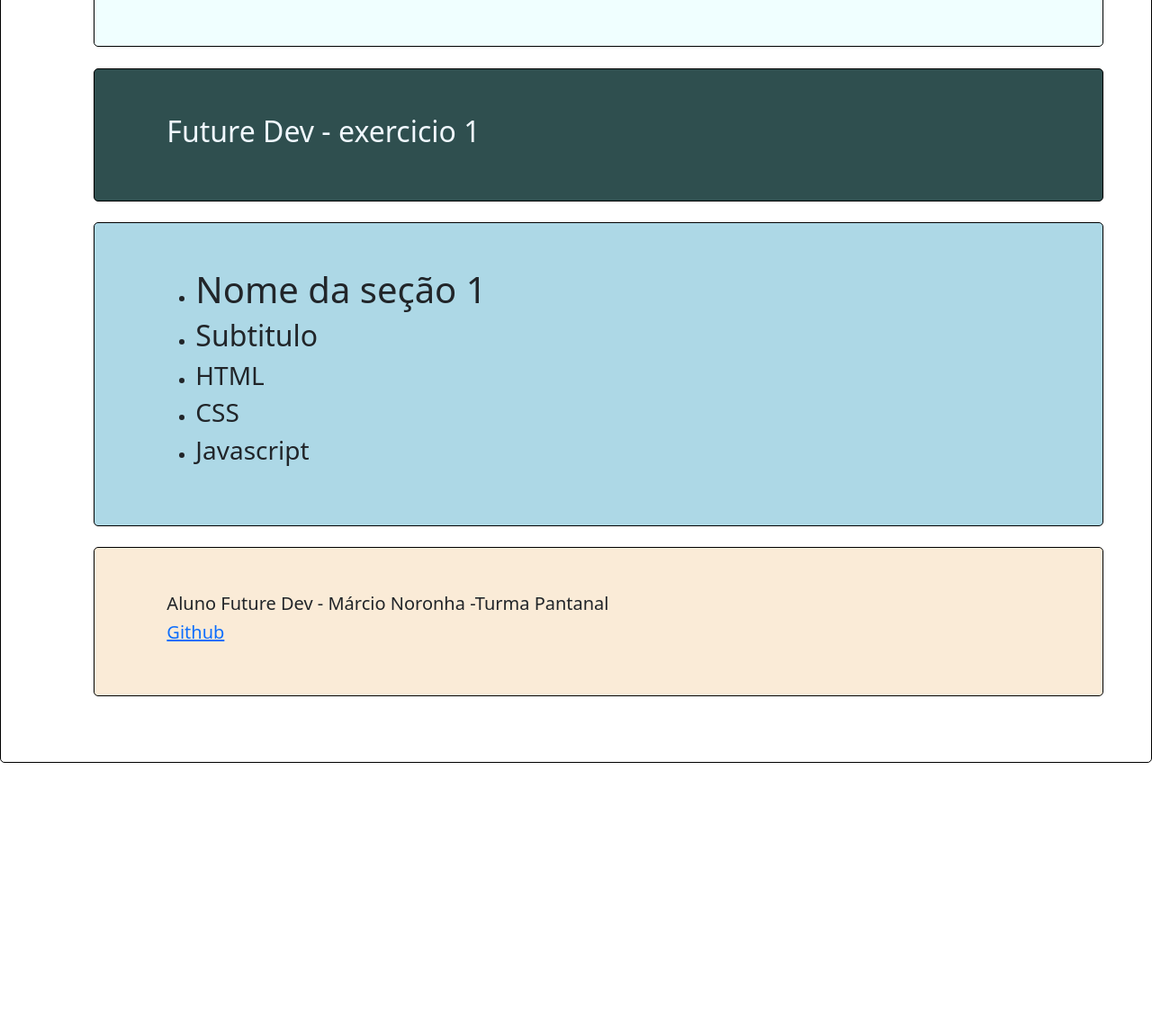
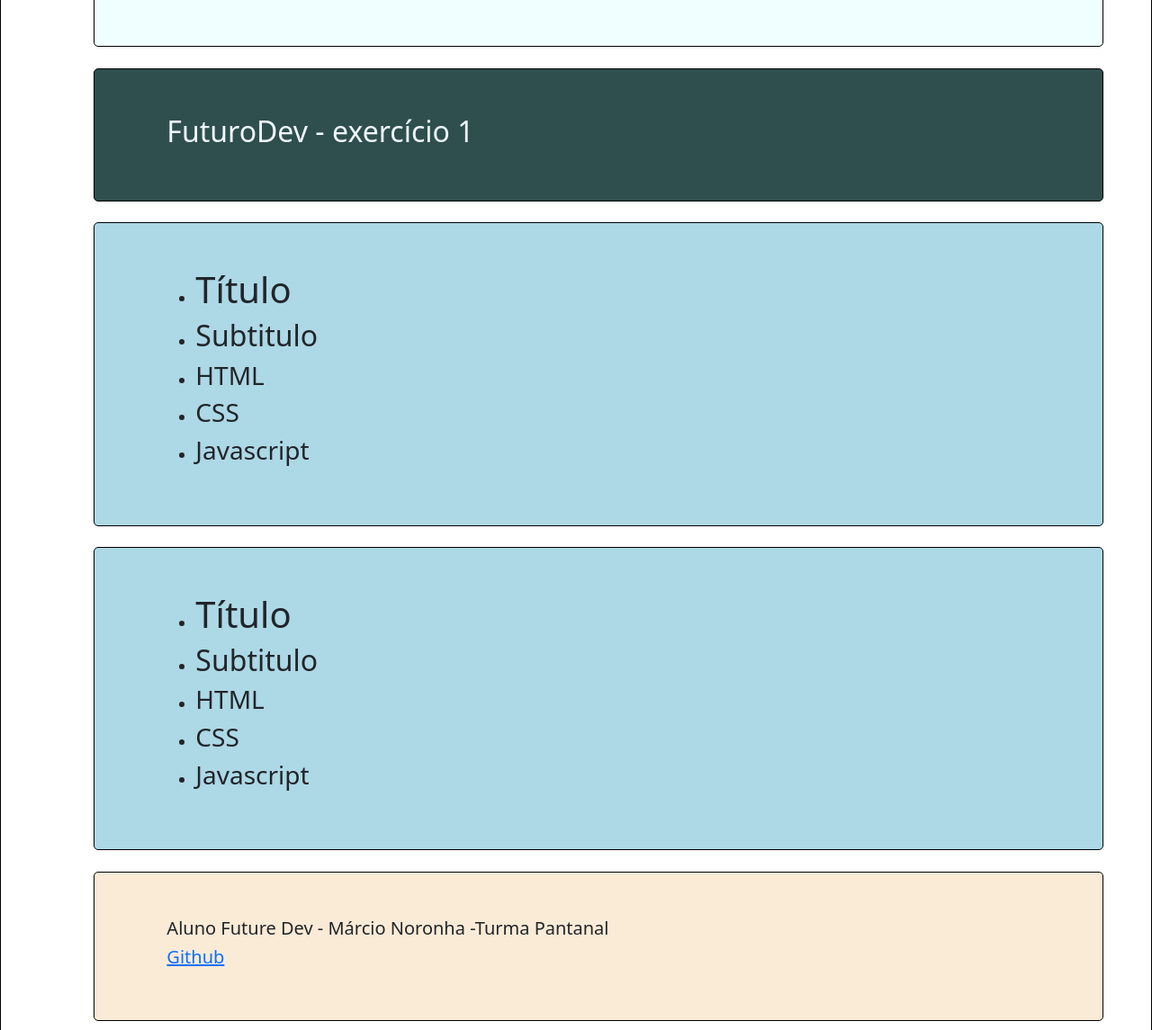
Before and after one commit to mrlnoronha/futurodev2023, a website: page Execicio1/index.html in a window 1280 px wide. Shown: the part 180-1325 px from the top of the page at 90% size. Before the commit the page ends 1028 px from the top, so only its background shows below. Drawn offline with nearby package versions, Linux system fonts and the light colour scheme.

Commit message:
criar pastas exercicio1

```diff
--- a/index.html
+++ b/Execicio1/index.html
@@ -14,7 +14,7 @@
         <h1>Aqui é o Header</h1>
     </header>
     <nav>
-        <h2>Future Dev - exercicio 1</h2>
+        <h2>FuturoDev  - exercício 1</h2>
     </nav>
     </div>
 
@@ -23,7 +23,7 @@
         <section>
 
             <ul>
-                <li><h1>Nome da seção 1</h1></li>
+                <li><h1>Título</h1></li>
                 <li><h2>Subtitulo</h2></li>
                 <li><h3>HTML</h3></li>
                 <li><h3>CSS</h3></li>
@@ -31,6 +31,18 @@
             </ul>
 
         </section>
+        <section>
+
+            <ul>
+                <li><h1>Título</h1></li>
+                <li><h2>Subtitulo</h2></li>
+                <li><h3>HTML</h3></li>
+                <li><h3>CSS</h3></li>
+                <li><h3>Javascript</h3></li>
+            </ul>
+
+        </section>
+
     </div>
 
 
```
Also changed, not shown: Execicio1/README.md (renamed from README.md), Execicio1/package.json (renamed from package.json), Execicio1/ref/style.css (renamed from ref/style.css), Execicio1/v.txt (renamed from v.txt), 4 other files.
